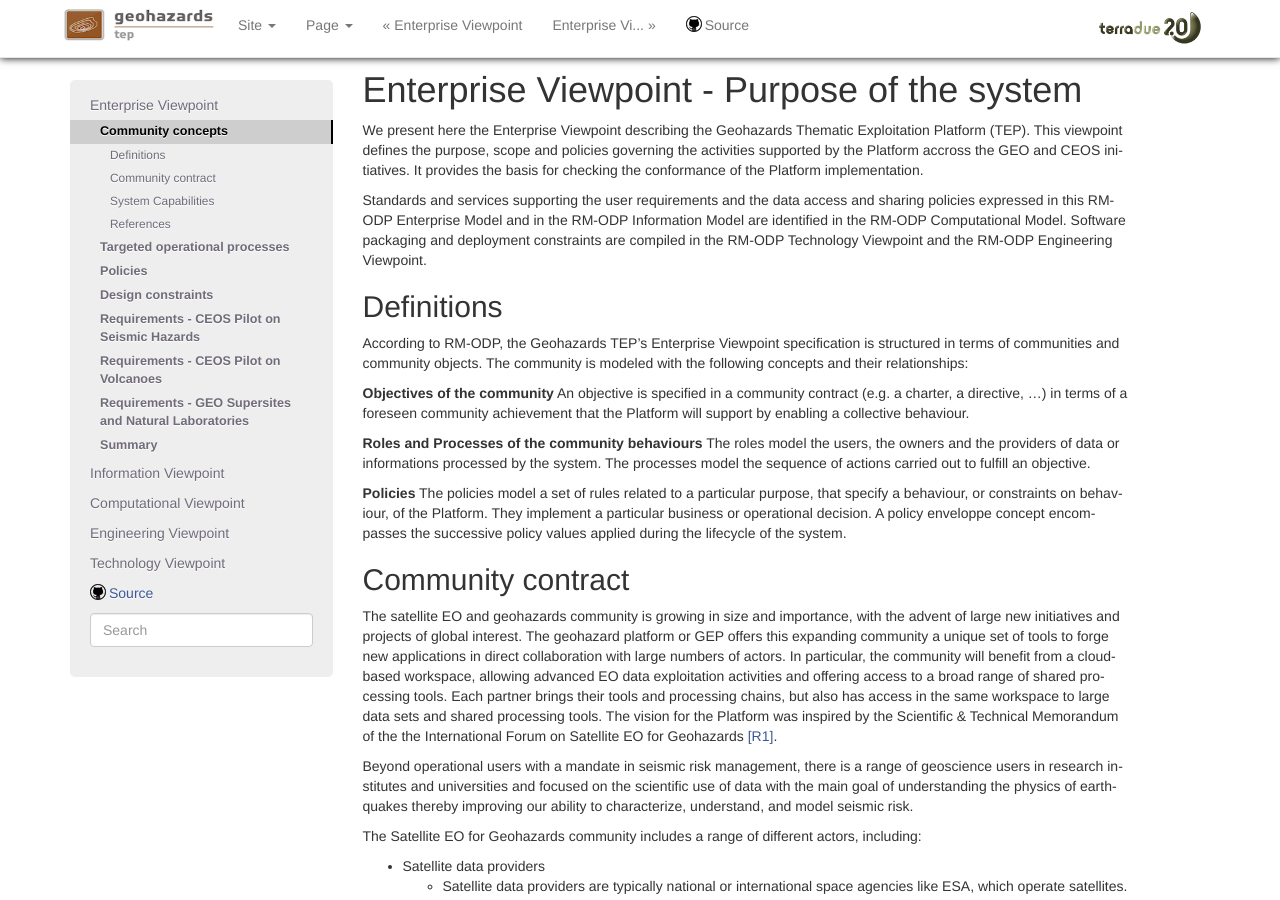
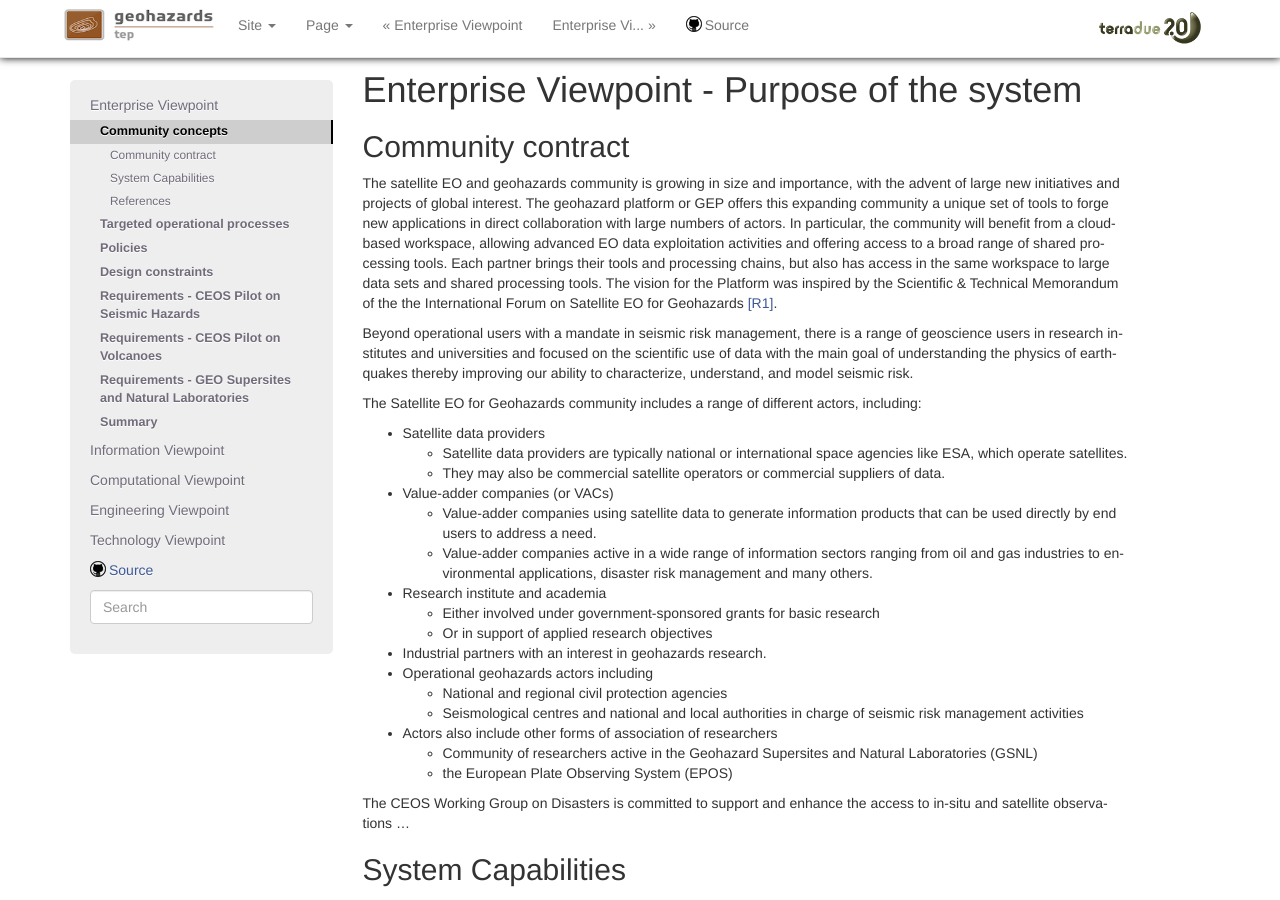
Before and after one commit to Terradue/doc-tep-geohazards-arch, a Sphinx documentation site: the page built from source/enterprise/purpose.rst, in a window 1280 px wide and 900 px high. Built offline with Sphinx 7.4.7, drawn with Linux system fonts in a browser that asks for light colours.

Commit message:
Update purpose.rst

```diff
--- a/source/enterprise/purpose.rst
+++ b/source/enterprise/purpose.rst
@@ -1,30 +1,5 @@
 Enterprise Viewpoint - Purpose of the system
 ############################################
-
-We present here the Enterprise Viewpoint describing the Geohazards Thematic Exploitation Platform (TEP).
-This viewpoint defines the purpose, scope and policies governing the activities supported by the Platform accross the GEO and CEOS initiatives.
-It provides the basis for checking the conformance of the Platform implementation.
-
-Standards and services supporting the user requirements and the data access and sharing policies expressed in this RM-ODP Enterprise Model and in the RM-ODP Information Model are identified in the RM-ODP Computational Model.
-Software packaging and deployment constraints are compiled in the RM-ODP Technology Viewpoint and the RM-ODP Engineering Viewpoint.
-
-Definitions
------------
-
-According to RM-ODP, the Geohazards TEP's Enterprise Viewpoint specification is structured in terms of communities and community objects.
-The community is modeled with the following concepts and their relationships:
-
-**Objectives of the community**
-An objective is specified in a community contract (e.g. a charter, a directive, ...) in terms of a foreseen community achievement that the Platform will support by enabling a collective behaviour.
-
-**Roles and Processes of the community behaviours**
-The roles model the users, the owners and the providers of data or informations processed by the system.
-The processes model the sequence of actions carried out to fulfill an objective.
-
-**Policies**
-The policies model a set of rules related to a particular purpose, that specify a behaviour, or constraints on behaviour, of the Platform.
-They implement a particular business or operational decision.
-A policy enveloppe concept encompasses the successive policy values applied during the lifecycle of the system.
 
 Community contract
 ------------------
```
